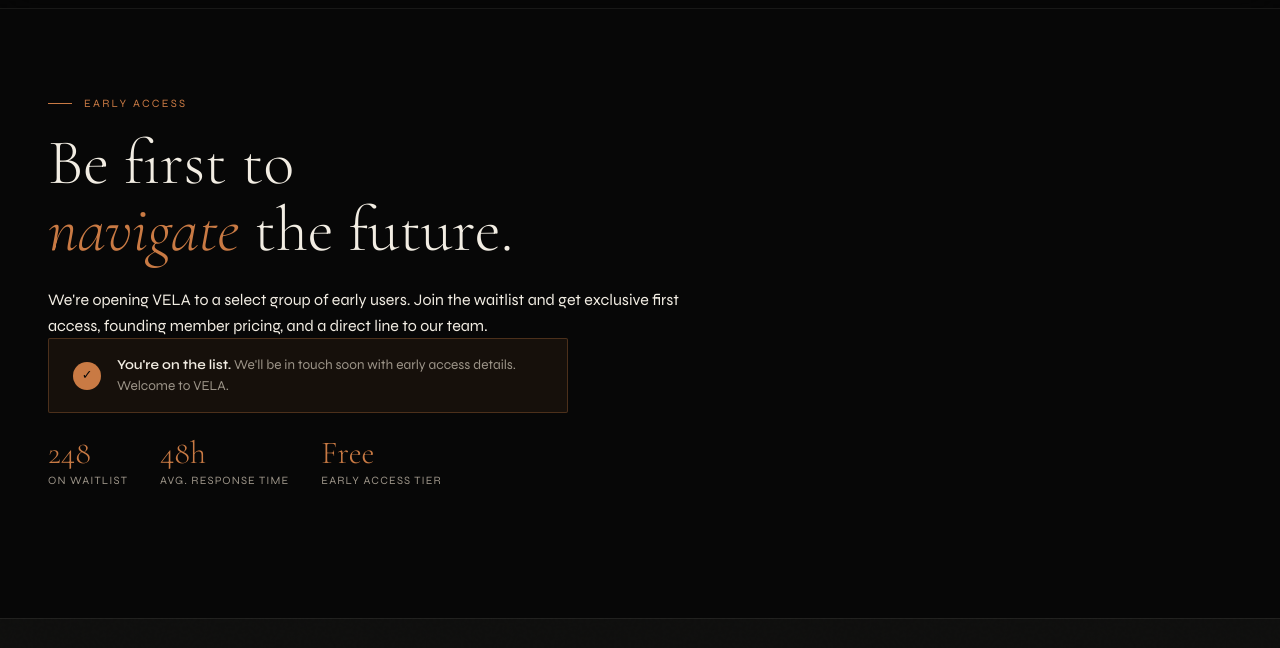
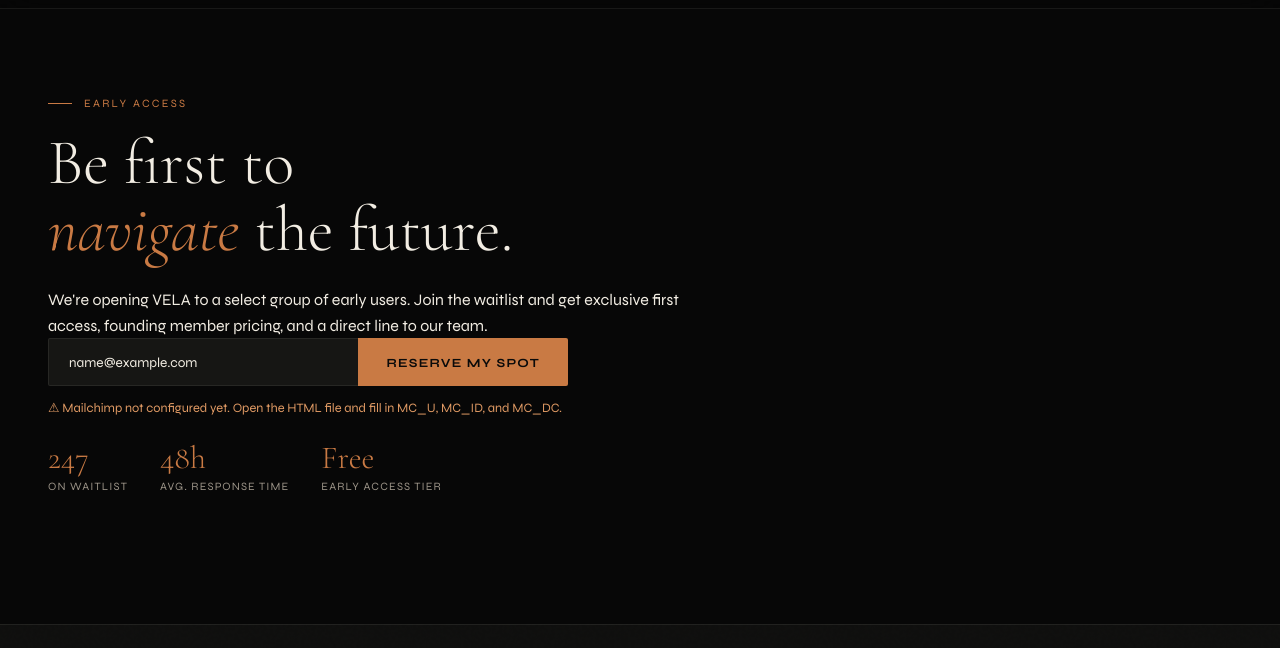
Before and after one commit to dataquack/vela, a plain HTML site: page index.html in a window 1280 px wide. Both pictures are taken after typing "name@example.com" into the empty fields and a click on the button "RESERVE MY SPOT". Shown: the part 2626-3274 px from the top of the page. Drawn offline with nearby package versions, Linux system fonts and the light colour scheme.

Commit message:
add mailchimp

```diff
--- a/index.html
+++ b/index.html
@@ -836,10 +836,18 @@
     </div>
 
     <div class="reveal" id="form-container">
-      <form class="waitlist-form" onsubmit="handleWaitlist(event)">
-        <input type="email" id="email-input" placeholder="Enter your email address" required>
-        <button type="submit">Reserve my spot</button>
+      <form class="waitlist-form" onsubmit="handleWaitlist(event)" novalidate>
+        <input type="email" id="email-input" placeholder="Enter your email address" required autocomplete="email">
+        <button type="submit" id="submit-btn">
+          <span id="btn-label">Reserve my spot</span>
+          <span id="btn-spinner" style="display:none;">
+            <svg width="16" height="16" viewBox="0 0 24 24" fill="none" stroke="currentColor" stroke-width="2.5" style="animation:spin 0.8s linear infinite;vertical-align:middle;">
+              <path d="M12 2v4M12 18v4M4.93 4.93l2.83 2.83M16.24 16.24l2.83 2.83M2 12h4M18 12h4M4.93 19.07l2.83-2.83M16.24 7.76l2.83-2.83"/>
+            </svg>
+          </span>
+        </button>
       </form>
+      <div id="error-msg" style="display:none;margin-top:0.75rem;font-size:0.8rem;color:#E09A64;"></div>
     </div>
 
     <div class="waitlist-success reveal" id="success-msg">
@@ -878,69 +886,136 @@
 </footer>
 
 <script>
+  // ─────────────────────────────────────────────
+  // MAILCHIMP CONFIGURATION
+  // Replace these three values with your own:
+  //
+  // 1. Go to mailchimp.com → Audience → Signup forms → Embedded forms
+  // 2. Copy the form action URL — it looks like:
+  //    https://yourdomain.us21.list-manage.com/subscribe/post?u=XXXXXXXX&amp;id=YYYYYYYY
+  // 3. From that URL, fill in:
+  //    MC_DC   = the part before .list-manage.com  (e.g. "us21")
+  //    MC_U    = the u= value                      (e.g. "abc123def456")
+  //    MC_ID   = the id= value                     (e.g. "aa11bb22cc")
+  // ─────────────────────────────────────────────
+  const MC_DC = 'us21';           // ← your datacenter
+  const MC_U  = 'YOUR_U_VALUE';   // ← your u= param
+  const MC_ID = 'YOUR_LIST_ID';   // ← your id= param
+  // ─────────────────────────────────────────────
+
   // Scroll reveal
   const reveals = document.querySelectorAll('.reveal');
-  const observer = new IntersectionObserver((entries) => {
+  const revealObserver = new IntersectionObserver((entries) => {
     entries.forEach((entry, i) => {
       if (entry.isIntersecting) {
         setTimeout(() => entry.target.classList.add('visible'), i * 60);
-        observer.unobserve(entry.target);
+        revealObserver.unobserve(entry.target);
       }
     });
   }, { threshold: 0.1, rootMargin: '0px 0px -40px 0px' });
-  reveals.forEach(el => observer.observe(el));
+  reveals.forEach(el => revealObserver.observe(el));
 
-  // Waitlist counter (simulate growth)
+  // Waitlist counter
   let baseCount = 247;
   function animateCount() {
     const el = document.getElementById('count');
     let current = 0;
-    const target = baseCount;
-    const step = Math.ceil(target / 60);
+    const step = Math.ceil(baseCount / 60);
     const timer = setInterval(() => {
-      current = Math.min(current + step, target);
+      current = Math.min(current + step, baseCount);
       el.textContent = current;
-      if (current >= target) clearInterval(timer);
+      if (current >= baseCount) clearInterval(timer);
     }, 20);
   }
-
   const countEl = document.getElementById('count');
   const countObserver = new IntersectionObserver((entries) => {
     if (entries[0].isIntersecting) { animateCount(); countObserver.unobserve(countEl); }
   }, { threshold: 0.5 });
   countObserver.observe(countEl);
 
-  // Waitlist submit
-  function handleWaitlist(e) {
-    e.preventDefault();
-    const email = document.getElementById('email-input').value;
+  // ── Mailchimp JSONP subscribe ──
+  function setLoading(on) {
+    document.getElementById('btn-label').style.display  = on ? 'none'         : 'inline';
+    document.getElementById('btn-spinner').style.display = on ? 'inline-block' : 'none';
+    document.getElementById('submit-btn').disabled = on;
+  }
+
+  function showError(msg) {
+    const el = document.getElementById('error-msg');
+    el.textContent = msg;
+    el.style.display = 'block';
+  }
+
+  function hideError() {
+    document.getElementById('error-msg').style.display = 'none';
+  }
+
+  function showSuccess() {
     const form = document.getElementById('form-container');
     const success = document.getElementById('success-msg');
-    const countEl = document.getElementById('count');
-
-    // Store in localStorage as a simple waitlist
-    const list = JSON.parse(localStorage.getItem('vela_waitlist') || '[]');
-    if (!list.includes(email)) {
-      list.push(email);
-      localStorage.setItem('vela_waitlist', JSON.stringify(list));
-      baseCount = 247 + list.length;
-      countEl.textContent = baseCount;
-    }
-
     form.style.opacity = '0';
     form.style.transform = 'translateY(-8px)';
     form.style.transition = 'all 0.3s ease';
     setTimeout(() => {
       form.style.display = 'none';
       success.classList.add('show', 'visible');
+      baseCount++;
+      document.getElementById('count').textContent = baseCount;
     }, 300);
   }
 
-  // Load existing count
-  window.addEventListener('load', () => {
-    const list = JSON.parse(localStorage.getItem('vela_waitlist') || '[]');
-    baseCount = 247 + list.length;
-  });
+  function handleWaitlist(e) {
+    e.preventDefault();
+    hideError();
+
+    const email = document.getElementById('email-input').value.trim();
+    if (!email) return;
+
+    // Warn if placeholder values haven't been replaced
+    if (MC_U === 'YOUR_U_VALUE' || MC_ID === 'YOUR_LIST_ID') {
+      showError('⚠ Mailchimp not configured yet. Open the HTML file and fill in MC_U, MC_ID, and MC_DC.');
+      return;
+    }
+
+    setLoading(true);
+
+    // Mailchimp's public JSONP endpoint — same one their own embeds use.
+    // No API key required; uses your audience's public form credentials.
+    const url = `https://${MC_DC}.list-manage.com/subscribe/post-json`
+              + `?u=${MC_U}&id=${MC_ID}&EMAIL=${encodeURIComponent(email)}&c=mcCallback`;
+
+    // Inject a <script> tag to fire the JSONP request
+    const script = document.createElement('script');
+    script.src = url;
+    document.body.appendChild(script);
+
+    // Timeout fallback (10s)
+    const timeout = setTimeout(() => {
+      setLoading(false);
+      showError('Request timed out. Please try again.');
+      document.body.removeChild(script);
+    }, 10000);
+
+    // Mailchimp calls window.mcCallback with the result
+    window.mcCallback = function(data) {
+      clearTimeout(timeout);
+      setLoading(false);
+      try { document.body.removeChild(script); } catch(_) {}
+
+      if (data.result === 'success') {
+        showSuccess();
+      } else {
+        // Mailchimp returns HTML in the msg field; strip tags for display
+        const clean = data.msg.replace(/<[^>]+>/g, '').replace(/^\d+ - /, '');
+        showError(clean || 'Something went wrong. Please try again.');
+      }
+    };
+  }
+
+  // Spinner CSS
+  const style = document.createElement('style');
+  style.textContent = '@keyframes spin { to { transform: rotate(360deg); } }';
+  document.head.appendChild(style);
 </script>
 </body>
 </html>
```
